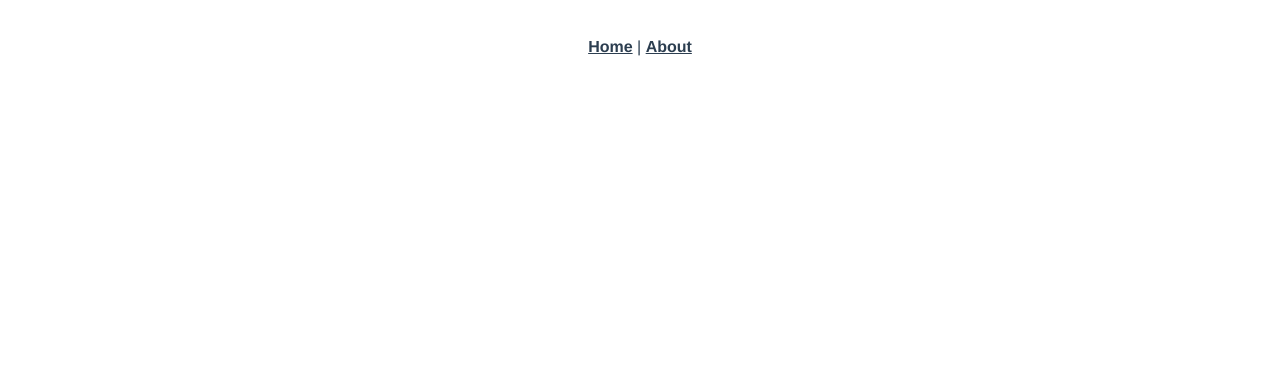
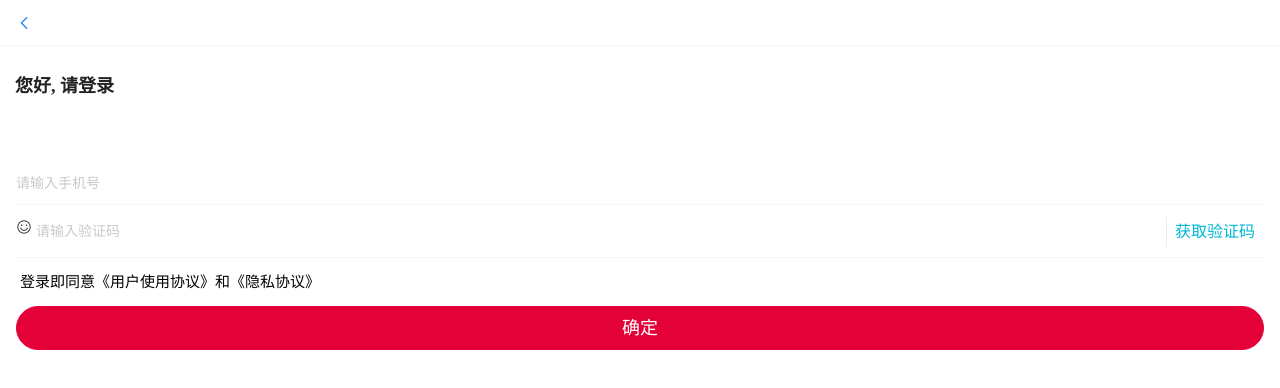
Before and after one commit to mindaier/heimatt, a Vue app: page /#/login in a window 1280 px wide. Shown: the top 388 px of the page. Built offline with nearby package versions, Linux system fonts and the light colour scheme.

Commit message:
项目基础结构搭建及login结构

```diff
--- a/package.json
+++ b/package.json
@@ -8,7 +8,10 @@
     "lint": "vue-cli-service lint"
   },
   "dependencies": {
+    "amfe-flexible": "^2.2.1",
     "core-js": "^3.6.5",
+    "normalize.css": "^8.0.1",
+    "vant": "^2.10.8",
     "vue": "^2.6.11",
     "vue-router": "^3.2.0",
     "vuex": "^3.4.0"
@@ -30,6 +33,7 @@
     "less": "^3.0.4",
     "less-loader": "^5.0.0",
     "lint-staged": "^9.5.0",
+    "postcss-pxtorem": "^5.1.1",
     "vue-template-compiler": "^2.6.11"
   },
   "eslintConfig": {
--- a/src/App.vue
+++ b/src/App.vue
@@ -1,32 +1,28 @@
 <template>
-  <div id="app">
-    <div id="nav">
-      <router-link to="/">Home</router-link> |
-      <router-link to="/about">About</router-link>
+    <div>
+      <router-view/>
     </div>
-    <router-view/>
-  </div>
 </template>
 
-<style lang="less">
-#app {
-  font-family: Avenir, Helvetica, Arial, sans-serif;
-  -webkit-font-smoothing: antialiased;
-  -moz-osx-font-smoothing: grayscale;
-  text-align: center;
-  color: #2c3e50;
-}
+<script>
+export default {
+  data () {
+    return {
 
-#nav {
-  padding: 30px;
+    }
+  },
+  created () {
 
-  a {
-    font-weight: bold;
-    color: #2c3e50;
+  },
+  mounted () {
 
-    &.router-link-exact-active {
-      color: #42b983;
-    }
+  },
+  methods: {
+
   }
 }
+</script>
+
+<style scoped lang="less">
+
 </style>
--- a/src/components/HelloWorld.vue
+++ /dev/null
@@ -1,60 +0,0 @@
-<template>
-  <div class="hello">
-    <h1>{{ msg }}</h1>
-    <p>
-      For a guide and recipes on how to configure / customize this project,<br>
-      check out the
-      <a href="https://cli.vuejs.org" target="_blank" rel="noopener">vue-cli documentation</a>.
-    </p>
-    <h3>Installed CLI Plugins</h3>
-    <ul>
-      <li><a href="https://github.com/vuejs/vue-cli/tree/dev/packages/%40vue/cli-plugin-babel" target="_blank" rel="noopener">babel</a></li>
-      <li><a href="https://github.com/vuejs/vue-cli/tree/dev/packages/%40vue/cli-plugin-router" target="_blank" rel="noopener">router</a></li>
-      <li><a href="https://github.com/vuejs/vue-cli/tree/dev/packages/%40vue/cli-plugin-vuex" target="_blank" rel="noopener">vuex</a></li>
-      <li><a href="https://github.com/vuejs/vue-cli/tree/dev/packages/%40vue/cli-plugin-eslint" target="_blank" rel="noopener">eslint</a></li>
-    </ul>
-    <h3>Essential Links</h3>
-    <ul>
-      <li><a href="https://vuejs.org" target="_blank" rel="noopener">Core Docs</a></li>
-      <li><a href="https://forum.vuejs.org" target="_blank" rel="noopener">Forum</a></li>
-      <li><a href="https://chat.vuejs.org" target="_blank" rel="noopener">Community Chat</a></li>
-      <li><a href="https://twitter.com/vuejs" target="_blank" rel="noopener">Twitter</a></li>
-      <li><a href="https://news.vuejs.org" target="_blank" rel="noopener">News</a></li>
-    </ul>
-    <h3>Ecosystem</h3>
-    <ul>
-      <li><a href="https://router.vuejs.org" target="_blank" rel="noopener">vue-router</a></li>
-      <li><a href="https://vuex.vuejs.org" target="_blank" rel="noopener">vuex</a></li>
-      <li><a href="https://github.com/vuejs/vue-devtools#vue-devtools" target="_blank" rel="noopener">vue-devtools</a></li>
-      <li><a href="https://vue-loader.vuejs.org" target="_blank" rel="noopener">vue-loader</a></li>
-      <li><a href="https://github.com/vuejs/awesome-vue" target="_blank" rel="noopener">awesome-vue</a></li>
-    </ul>
-  </div>
-</template>
-
-<script>
-export default {
-  name: 'HelloWorld',
-  props: {
-    msg: String
-  }
-}
-</script>
-
-<!-- Add "scoped" attribute to limit CSS to this component only -->
-<style scoped lang="less">
-h3 {
-  margin: 40px 0 0;
-}
-ul {
-  list-style-type: none;
-  padding: 0;
-}
-li {
-  display: inline-block;
-  margin: 0 10px;
-}
-a {
-  color: #42b983;
-}
-</style>
--- a/src/router/index.js
+++ b/src/router/index.js
@@ -1,22 +1,20 @@
 import Vue from 'vue'
 import VueRouter from 'vue-router'
-import Home from '../views/Home.vue'
+// import Home from '../views/Home.vue'
+import Login from '../views/login/login.vue'
 
 Vue.use(VueRouter)
 
 const routes = [
+  // {
+  //   path: '/',
+  //   name: 'Home',
+  //   component: Home
+  // },
   {
-    path: '/',
-    name: 'Home',
-    component: Home
-  },
-  {
-    path: '/about',
-    name: 'About',
-    // route level code-splitting
-    // this generates a separate chunk (about.[hash].js) for this route
-    // which is lazy-loaded when the route is visited.
-    component: () => import(/* webpackChunkName: "about" */ '../views/About.vue')
+    path: '/login',
+    name: 'Login',
+    component: Login
   }
 ]
 
--- /dev/null
+++ b/src/style/index.css
@@ -0,0 +1 @@
+@import 'http://at.alicdn.com/t/font_1872833_574nrxnun9l.css'
--- a/src/views/About.vue
+++ /dev/null
@@ -1,5 +0,0 @@
-<template>
-  <div class="about">
-    <h1>This is an about page</h1>
-  </div>
-</template>
--- a/src/views/Home.vue
+++ /dev/null
@@ -1,18 +0,0 @@
-<template>
-  <div class="home">
-    <img alt="Vue logo" src="../assets/logo.png">
-    <HelloWorld msg="Welcome to Your Vue.js App"/>
-  </div>
-</template>
-
-<script>
-// @ is an alias to /src
-import HelloWorld from '@/components/HelloWorld.vue'
-
-export default {
-  name: 'Home',
-  components: {
-    HelloWorld
-  }
-}
-</script>
--- /dev/null
+++ b/src/views/login/login.vue
@@ -0,0 +1,95 @@
+<template>
+  <div class="login">
+    <van-nav-bar left-arrow></van-nav-bar>
+    <div class="main-box">
+      <h2 class="title">您好, 请登录</h2>
+      <van-form @submit="onSubmit">
+        <van-field v-model="user.mobile" placeholder="请输入手机号">
+          <template>
+            <van-icon
+              class="iconfont"
+              class-prefix="icon"
+              name="iconxingxing2"
+            />
+          </template>
+        </van-field>
+        <van-field
+          v-model="user.code"
+          left-icon="smile-o"
+          placeholder="请输入验证码"
+          class="codeBtn"
+        >
+          <template #button>
+            <van-button size="small">获取验证码</van-button>
+          </template>
+        </van-field>
+        <div class="consent">登录即同意《用户使用协议》和《隐私协议》</div>
+        <div style="margin: 16px;" class="btnSubmit">
+          <van-button round block type="info" native-type="submit"
+            >确定</van-button
+          >
+        </div>
+      </van-form>
+    </div>
+  </div>
+</template>
+
+<script>
+export default {
+  data () {
+    return {
+      user: {
+        mobile: '',
+        code: ''
+      }
+    }
+  },
+  methods: {
+    onSubmit (values) {
+      console.log('submit', values)
+    }
+  },
+  created () {},
+  mounted () {}
+}
+</script>
+
+<style scoped lang="less">
+.login {
+  .title {
+    font-size: 18px;
+    font-family: PingFangSC, PingFangSC-Semibold;
+    font-weight: 600;
+    text-align: left;
+    color: #222222;
+    line-height: 50px;
+    margin-left: 15px;
+    margin-bottom: 50px;
+  }
+  .van-button--info {
+    background-color: #e40137;
+    border-color: #e40137;
+  }
+  .van-button--default {
+    border-color: #fff;
+    border-left-color: #ebedf0;
+  }
+  .codeBtn {
+    .van-button__text {
+      color: #00b8d4;
+      font-size: 16px;
+    }
+  }
+  .btnSubmit {
+    margin-top: 20px;
+    .van-button__text {
+      font-size: 18px;
+    }
+  }
+  .consent {
+    margin-top: 15px;
+    text-indent: 20px;
+    font-size: 15px;
+  }
+}
+</style>
```
Also changed, not shown: src/main.js (+11 -1 lines), src/vue.config.js (added, +24 -0 lines), src/assets/img/btn_back.png (added), 1 other file (tests, documents, lock files or other folders).
